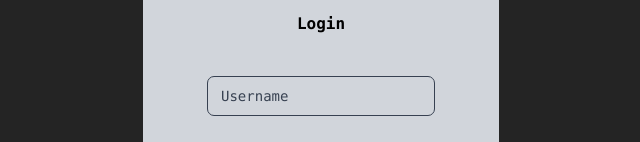
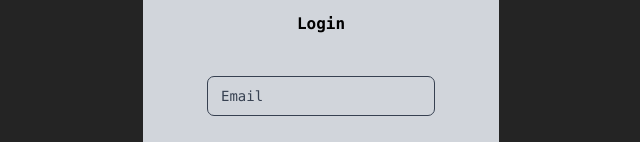
Before and after one commit to orioch/cyfox, a React (Create React App) app in the folder client/: page / in a window 1280 px wide. Shown: the part 268-410 px from the top of the page, without its empty margins (319-959 px from the left). Built offline with nearby package versions, Linux system fonts and the light colour scheme.

Commit message:
change label to Email

```diff
--- a/client/src/components/sections/LoginSection/LoginSection.jsx
+++ b/client/src/components/sections/LoginSection/LoginSection.jsx
@@ -7,7 +7,7 @@ const LoginSection = () => {
     <div className="flex flex-col shadow-gray-600 shadow-l rounded-xl bg-gray-300 p-16 gap-10">
       <h1 className="font-semibold mr-auto ml-auto">Login</h1>
       <div className="flex flex-col gap-1">
-        <Input type={INPUT_TYPES.EMAIL} label="Username" />
+        <Input type={INPUT_TYPES.EMAIL} label="Email" />
         <Input type={INPUT_TYPES.PASSWORD} label="Password" />
         <Button className="ml-auto mr-auto">Login</Button>
       </div>
```
